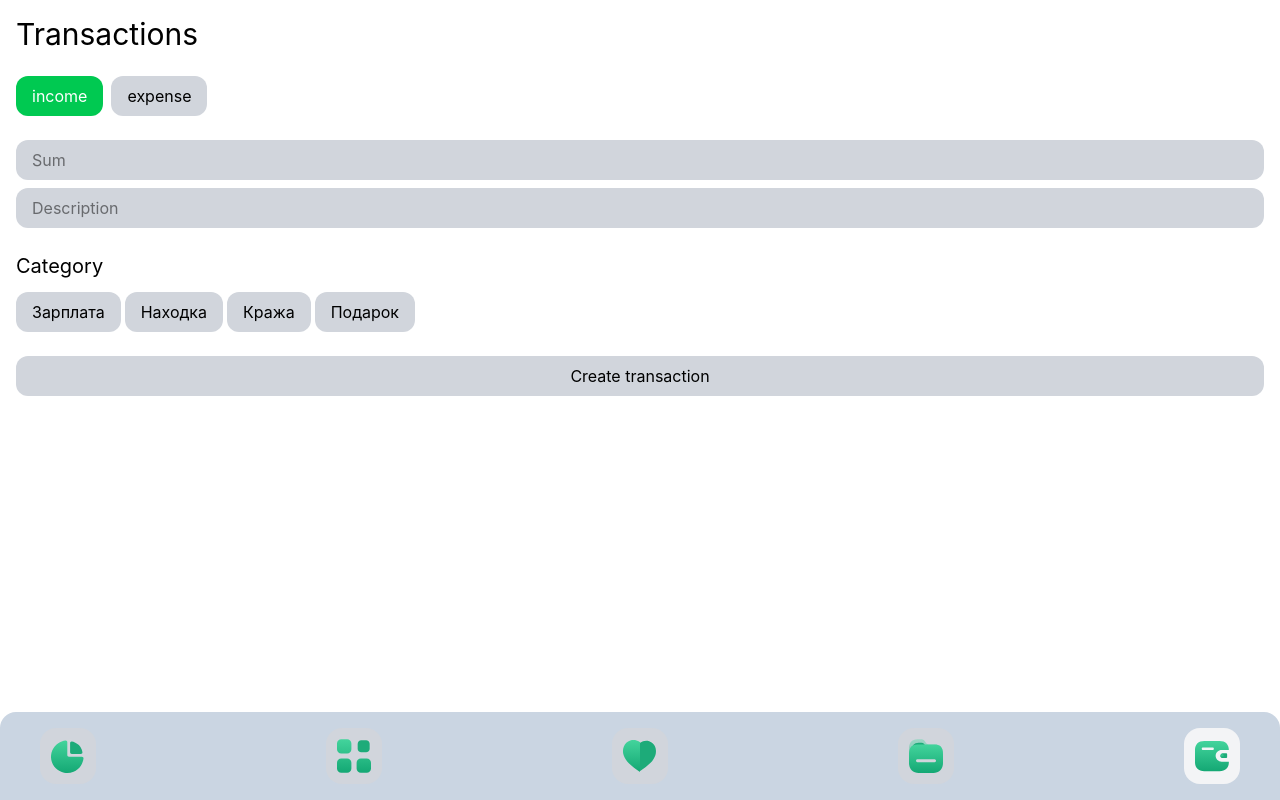
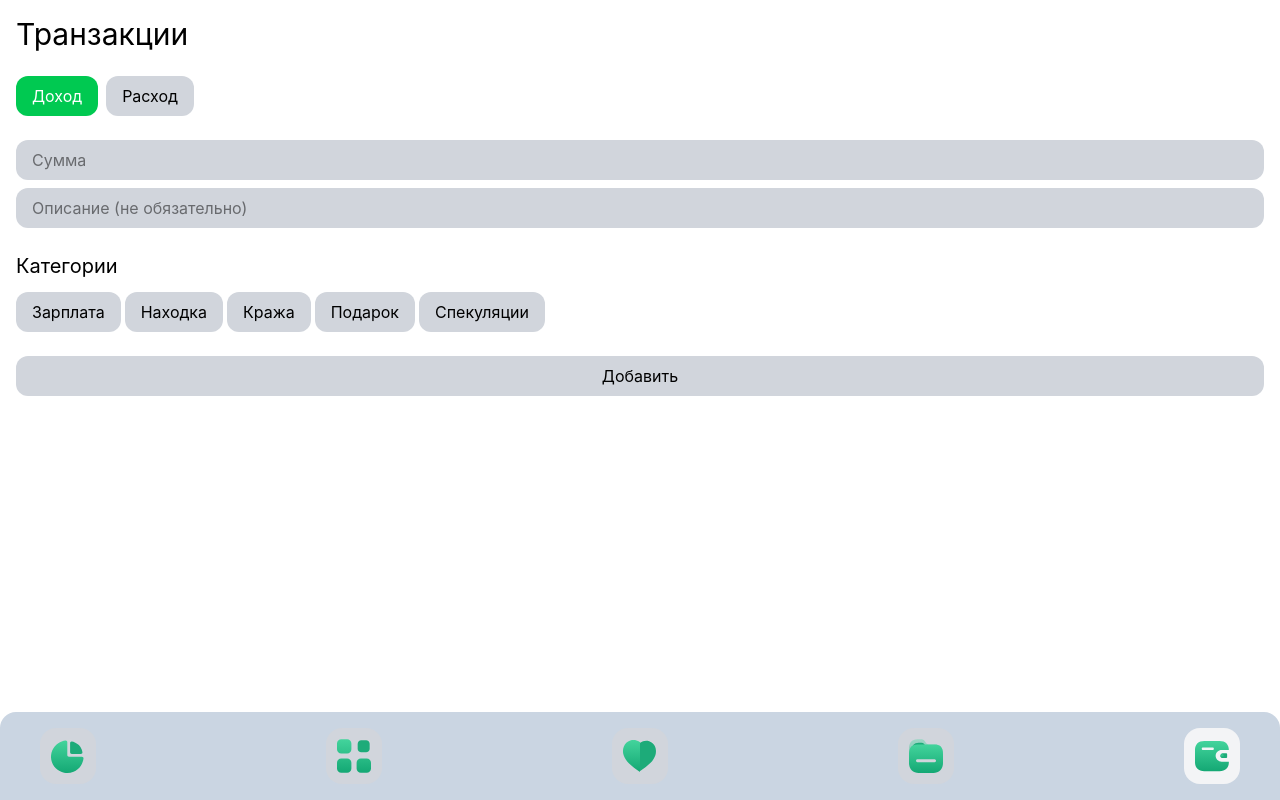
Before and after one commit to GeorgeTheScripter/finance-app, a Vue app: page / in a window 1280 px wide. Built offline with nearby package versions, Linux system fonts and the light colour scheme.

Commit message:
TransactionItems and add functionality

```diff
--- /dev/null
+++ b/src/components/TransactionItem.vue
@@ -0,0 +1,39 @@
+<template>
+  <div :class="`p-4 rounded-xl ${itemColor} flex flex-col gap-3`">
+    <div class="flex flex-col gap-2">
+      <p class="text-2xl font-medium">{{ transaction.amount }} ₽</p>
+      <p class="text-xs text-gray-500">{{ transaction.description }}</p>
+    </div>
+
+    <div class="flex justify-between items-center">
+      <div :class="`px-4 py-2 bg-blue-500 text-white rounded-xl`">
+        {{ transaction.category.title }}
+      </div>
+      <Button @click="transactions.methods.removeTransaction(transaction.id)"
+        >X</Button
+      >
+    </div>
+  </div>
+</template>
+
+<script setup lang="ts">
+import { useTransactionStore } from "@/store/useTransactionStore";
+import {
+  CATEGORY_TYPE,
+  Transaction,
+  TRANSACTION_ITEM_COLORS,
+} from "@/types/transactions";
+import { computed } from "vue";
+
+const props = defineProps<{
+  transaction: Transaction;
+}>();
+
+const itemColor = computed(() => {
+  return props.transaction.type === CATEGORY_TYPE.INC
+    ? TRANSACTION_ITEM_COLORS.INCOME
+    : TRANSACTION_ITEM_COLORS.EXPENSE;
+});
+
+const transactions = useTransactionStore();
+</script>
--- /dev/null
+++ b/src/components/TransactionsForm.vue
@@ -0,0 +1,111 @@
+<template>
+  <form @submit.prevent class="flex flex-col gap-6">
+    <div class="w-full flex gap-2">
+      <InputRadio
+        title="Доход"
+        name="transactionType"
+        :value="CATEGORY_TYPE.INC"
+        :checked="selectedType === CATEGORY_TYPE.INC"
+        @change="selectedType = $event as CATEGORY_TYPE"
+        :colorClass="RADIO_COLORS.INCOME"
+      />
+      <InputRadio
+        title="Расход"
+        name="transactionType"
+        :value="CATEGORY_TYPE.EXP"
+        :checked="selectedType === CATEGORY_TYPE.EXP"
+        @change="selectedType = $event as CATEGORY_TYPE"
+        :colorClass="RADIO_COLORS.EXPENSE"
+      />
+    </div>
+
+    <div class="flex flex-col gap-2">
+      <Input v-model="inputAmount" placeholder="Сумма" type="number" />
+      <Input
+        v-model="inputDescription"
+        placeholder="Описание (не обязательно)"
+      />
+    </div>
+
+    <div class="flex flex-col gap-3">
+      <h4 class="text-xl">Категории</h4>
+
+      <div class="flex flex-wrap gap-1">
+        <InputRadio
+          v-for="category in filteredCategories"
+          :key="category.id"
+          :title="category.title"
+          name="category"
+          :value="category.id"
+          :checked="categorySelected === category.id"
+          @change="categorySelected = +$event"
+          :colorClass="RADIO_COLORS.CATEGORY"
+        />
+      </div>
+    </div>
+
+    <Button @click="addTransaction">Добавить</Button>
+  </form>
+</template>
+
+<script setup lang="ts">
+import { ref, watch, computed } from "vue";
+import { CATEGORY_TYPE, RADIO_COLORS, Transaction } from "@/types/transactions";
+import { useTransactionStore } from "@/store/useTransactionStore";
+
+import Button from "@/components/UI/elements/Button.vue";
+import Input from "@/components/UI/elements/Input.vue";
+import InputRadio from "@/components/UI/elements/InputRadio.vue";
+
+const transactions = useTransactionStore();
+
+const inputAmount = ref<number | null>(null);
+
+const inputDescription = ref<string>("");
+
+const selectedType = ref<CATEGORY_TYPE>(CATEGORY_TYPE.INC);
+
+const categorySelected = ref<number | null>(null);
+
+const filteredCategories = computed(() => {
+  return transactions.categories.filter(
+    (category) => category.type === selectedType.value
+  );
+});
+
+watch(selectedType, () => {
+  categorySelected.value = null;
+});
+
+const addTransaction = () => {
+  if (categorySelected.value === null || inputAmount.value === null) {
+    alert("Заполните поля");
+    return;
+  }
+
+  const category = transactions.categories.find(
+    (cat) => cat.id === categorySelected.value
+  );
+
+  if (!category) {
+    alert("Категория не найдена");
+    return;
+  }
+
+  const newTransaction: Transaction = {
+    id: +new Date(),
+    type: selectedType.value,
+    amount: inputAmount.value,
+    date: new Date(),
+    category: category,
+    description: inputDescription.value,
+  };
+
+  transactions.methods.addTransaction(newTransaction);
+
+  inputAmount.value = null;
+  inputDescription.value = "";
+  selectedType.value = CATEGORY_TYPE.INC;
+  categorySelected.value = null;
+};
+</script>
--- a/src/store/useTransactionStore.ts
+++ b/src/store/useTransactionStore.ts
@@ -17,16 +17,17 @@ export const useTransactionStore = defineStore("transaction", () => {
     { id: 2, title: "Находка", type: CATEGORY_TYPE.INC },
     { id: 3, title: "Кража", type: CATEGORY_TYPE.INC },
     { id: 4, title: "Подарок", type: CATEGORY_TYPE.INC },
+    { id: 5, title: "Спекуляции", type: CATEGORY_TYPE.INC },
 
-    { id: 5, title: "Коммунальные услуги", type: CATEGORY_TYPE.EXP },
-    { id: 6, title: "Такси", type: CATEGORY_TYPE.EXP },
-    { id: 7, title: "Продукты", type: CATEGORY_TYPE.EXP },
-    { id: 8, title: "Маркетплейс", type: CATEGORY_TYPE.EXP },
-    { id: 9, title: "Ресторан", type: CATEGORY_TYPE.EXP },
-    { id: 10, title: "Дом", type: CATEGORY_TYPE.EXP },
-    { id: 11, title: "Одежда", type: CATEGORY_TYPE.EXP },
-    { id: 12, title: "Наркотики", type: CATEGORY_TYPE.EXP },
-    { id: 13, title: "Аптека", type: CATEGORY_TYPE.EXP },
+    { id: 6, title: "Коммунальные услуги", type: CATEGORY_TYPE.EXP },
+    { id: 7, title: "Такси", type: CATEGORY_TYPE.EXP },
+    { id: 8, title: "Продукты", type: CATEGORY_TYPE.EXP },
+    { id: 9, title: "Маркетплейс", type: CATEGORY_TYPE.EXP },
+    { id: 10, title: "Ресторан", type: CATEGORY_TYPE.EXP },
+    { id: 11, title: "Дом", type: CATEGORY_TYPE.EXP },
+    { id: 12, title: "Одежда", type: CATEGORY_TYPE.EXP },
+    { id: 13, title: "Наркотики", type: CATEGORY_TYPE.EXP },
+    { id: 14, title: "Аптека", type: CATEGORY_TYPE.EXP },
   ]);
 
   const loadFromLocalStorage = () => {
@@ -51,7 +52,7 @@ export const useTransactionStore = defineStore("transaction", () => {
 
   const addTransaction = (newTrans: Transaction): void => {
     if (newTrans) {
-      transactions.value.push({ ...newTrans, id: +new Date() });
+      transactions.value.push(newTrans);
     }
 
     saveToLocalStorage();
--- a/src/types/transactions.ts
+++ b/src/types/transactions.ts
@@ -9,6 +9,11 @@ export enum RADIO_COLORS {
   CATEGORY = "peer-checked:bg-blue-500",
 }
 
+export enum TRANSACTION_ITEM_COLORS {
+  INCOME = "bg-green-100",
+  EXPENSE = "bg-red-100",
+}
+
 export type Category = {
   id: number;
   title: string;
@@ -17,7 +22,8 @@ export type Category = {
 
 export type Transaction = {
   id: number;
-  amount: number;
+  type: CATEGORY_TYPE;
+  amount: number | null;
   date: Date;
   category: Category;
   description?: string;
--- a/src/views/TransactionsView.vue
+++ b/src/views/TransactionsView.vue
@@ -1,80 +1,23 @@
 <template>
   <div class="p-4">
-    <h3 class="text-3xl mb-6">Transactions</h3>
+    <h3 class="text-3xl mb-6">Транзакции</h3>
 
-    <div class="flex flex-col gap-5">
-      <div>
-        <form @submit.prevent class="flex flex-col gap-6">
-          <div class="w-full flex gap-2">
-            <InputRadio
-              title="income"
-              name="transactionType"
-              :value="CATEGORY_TYPE.INC"
-              :checked="selectedType === CATEGORY_TYPE.INC"
-              @change="selectedType = $event"
-              :colorClass="RADIO_COLORS.INCOME"
-            />
-            <InputRadio
-              title="expense"
-              name="transactionType"
-              :value="CATEGORY_TYPE.EXP"
-              :checked="selectedType === CATEGORY_TYPE.EXP"
-              @change="selectedType = $event"
-              :colorClass="RADIO_COLORS.EXPENSE"
-            />
-          </div>
+    <TransactionsForm />
 
-          <div class="flex flex-col gap-2">
-            <Input v-model="inputAmount" placeholder="Sum" type="number" />
-            <Input v-model="inputDescription" placeholder="Description" />
-          </div>
-
-          <div class="flex flex-col gap-3">
-            <h4 class="text-xl">Category</h4>
-
-            <div class="flex flex-wrap gap-1">
-              <InputRadio
-                v-for="category in filteredCategories"
-                :key="category.id"
-                :title="category.title"
-                name="category"
-                :value="category.id"
-                :checked="categorySelected === category.id"
-                @change="categorySelected = +$event"
-                :colorClass="RADIO_COLORS.CATEGORY"
-              />
-            </div>
-          </div>
-
-          <Button>Create transaction</Button>
-        </form>
-      </div>
+    <div class="flex flex-col gap-1">
+      <TransactionItem
+        v-for="transaction in transactions.transactions"
+        :key="transaction.id"
+        :transaction="transaction"
+      />
     </div>
   </div>
 </template>
 
 <script setup lang="ts">
 import { useTransactionStore } from "@/store/useTransactionStore";
-import { ref, computed, watch } from "vue";
-import Button from "@/components/UI/elements/Button.vue";
-import Input from "@/components/UI/elements/Input.vue";
-import InputRadio from "@/components/UI/elements/InputRadio.vue";
-import { CATEGORY_TYPE, RADIO_COLORS } from "@/types/transactions";
+import TransactionsForm from "@/components/TransactionsForm.vue";
+import TransactionItem from "@/components/TransactionItem.vue";
 
 const transactions = useTransactionStore();
-const inputAmount = ref<number | null>(null);
-const inputDescription = ref<string>("");
-
-const selectedType = ref<string | number>(CATEGORY_TYPE.INC);
-const categorySelected = ref<number | null>(null);
-
-const filteredCategories = computed(() => {
-  return transactions.categories.filter(
-    (category) => category.type === selectedType.value
-  );
-});
-
-watch(selectedType, () => {
-  categorySelected.value = null;
-});
 </script>
```
